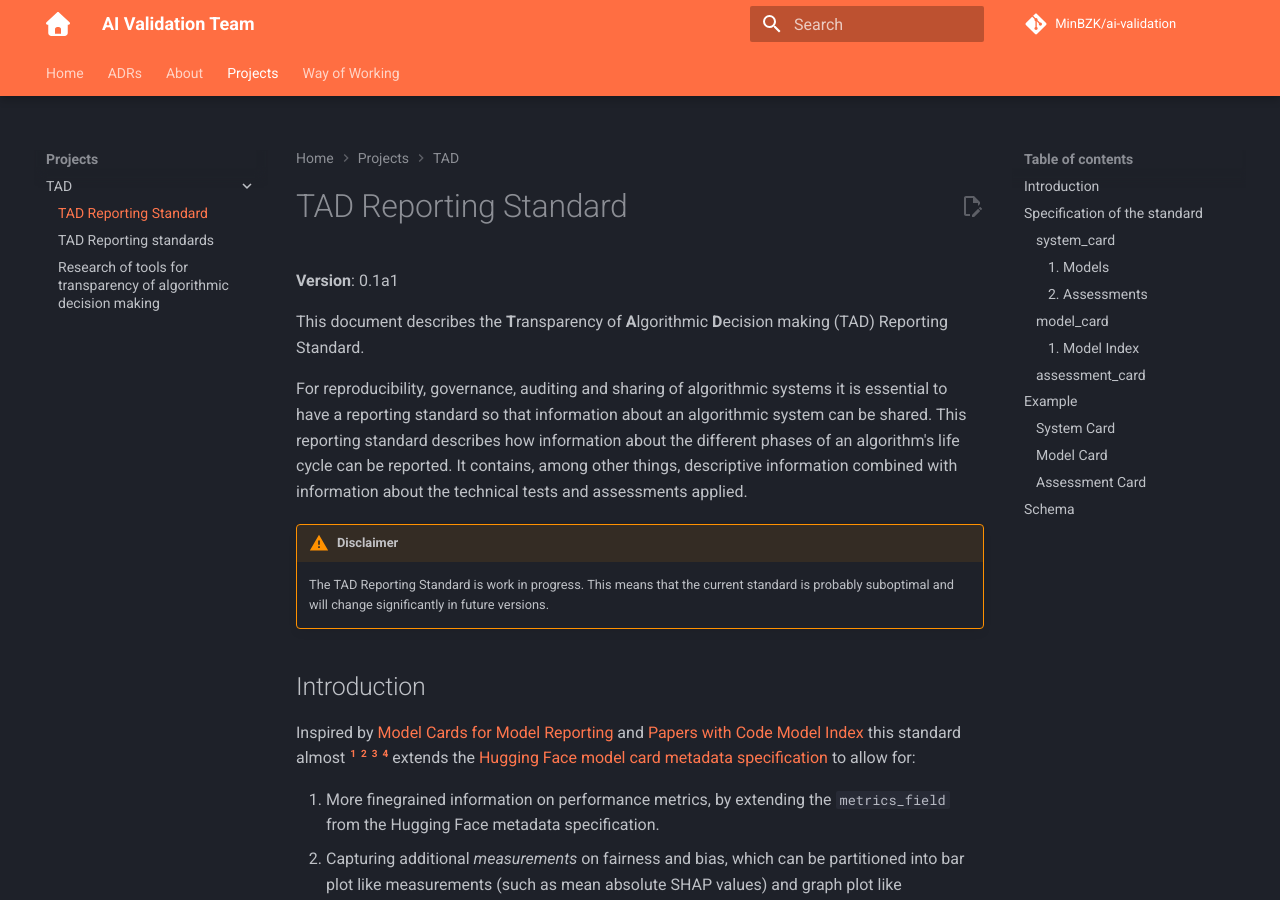
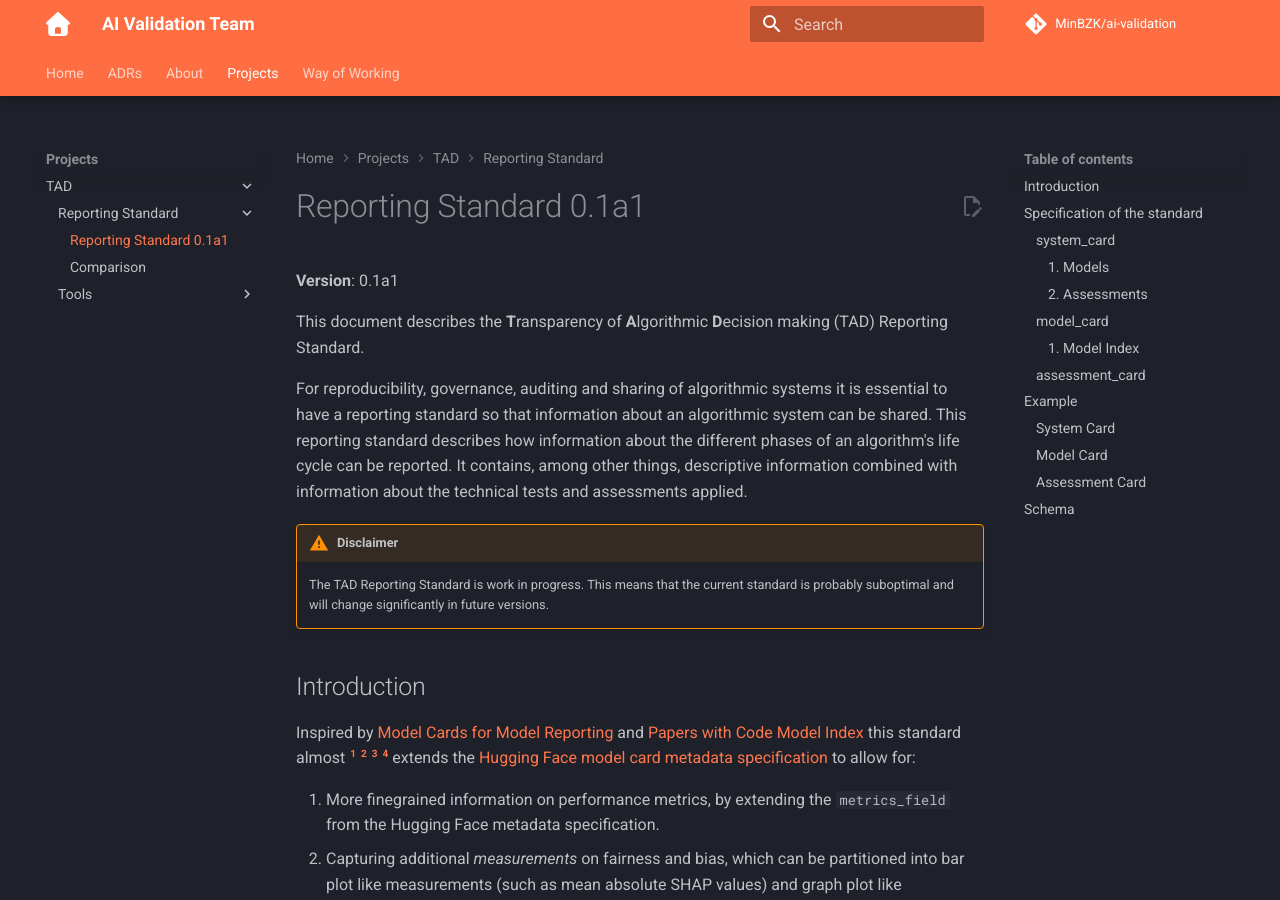
Before and after one commit to MinBZK/ai-validation, an MkDocs documentation site: the page built from docs/Projects/TAD/Reporting-Standard/0.1a1.md, in a window 1280 px wide and 900 px high. Built offline with MkDocs 1.6.1 and Material for MkDocs 9.7.7, drawn with Linux system fonts in a browser that asks for light colours; plug-ins that fetch from the network failed and are left out; comment, search, counter and statistics services are not loaded.

Commit message:
Move files around a little

```diff
--- a/docs/Projects/TAD/reporting_standard.md
+++ b/docs/Projects/TAD/Reporting-Standard/0.1a1.md
@@ -1,4 +1,4 @@
-# TAD Reporting Standard
+# Reporting Standard 0.1a1
 
 **Version**: 0.1a1
 
--- a/docs/Projects/TAD/reporting_standards.md
+++ b/docs/Projects/TAD/Reporting-Standard/Comparison.md
@@ -1,4 +1,4 @@
-# TAD Reporting standards
+# Comparison
 
 This document assesses standards that standardize the way algorithm assessments can be captured.
 
```
Also changed, not shown: docs/Projects/TAD/Tools/index.md (renamed from docs/Projects/TAD/index.md), docs/Projects/TAD/Tools/tools.md (renamed from docs/Projects/TAD/tools.md).
